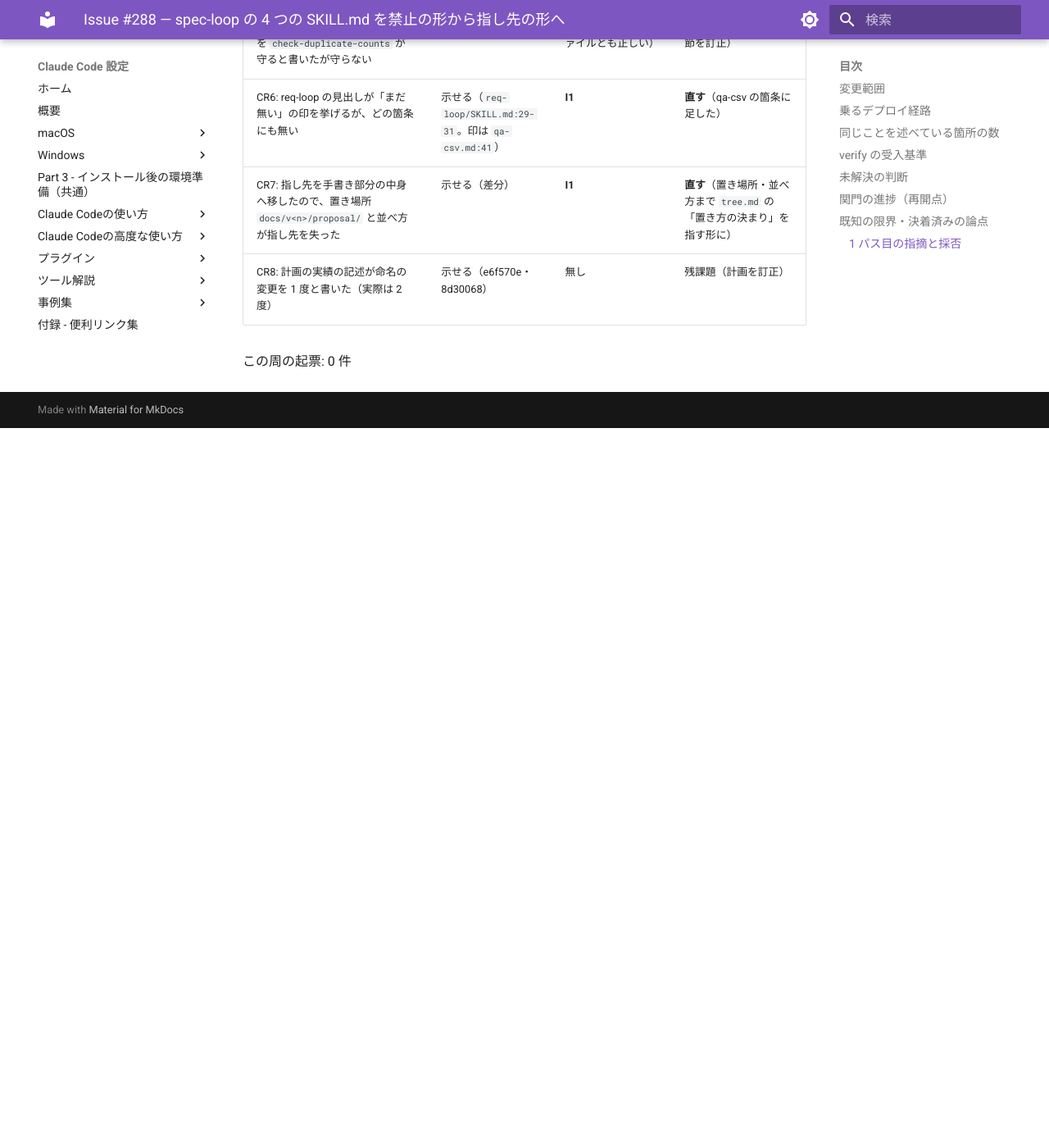
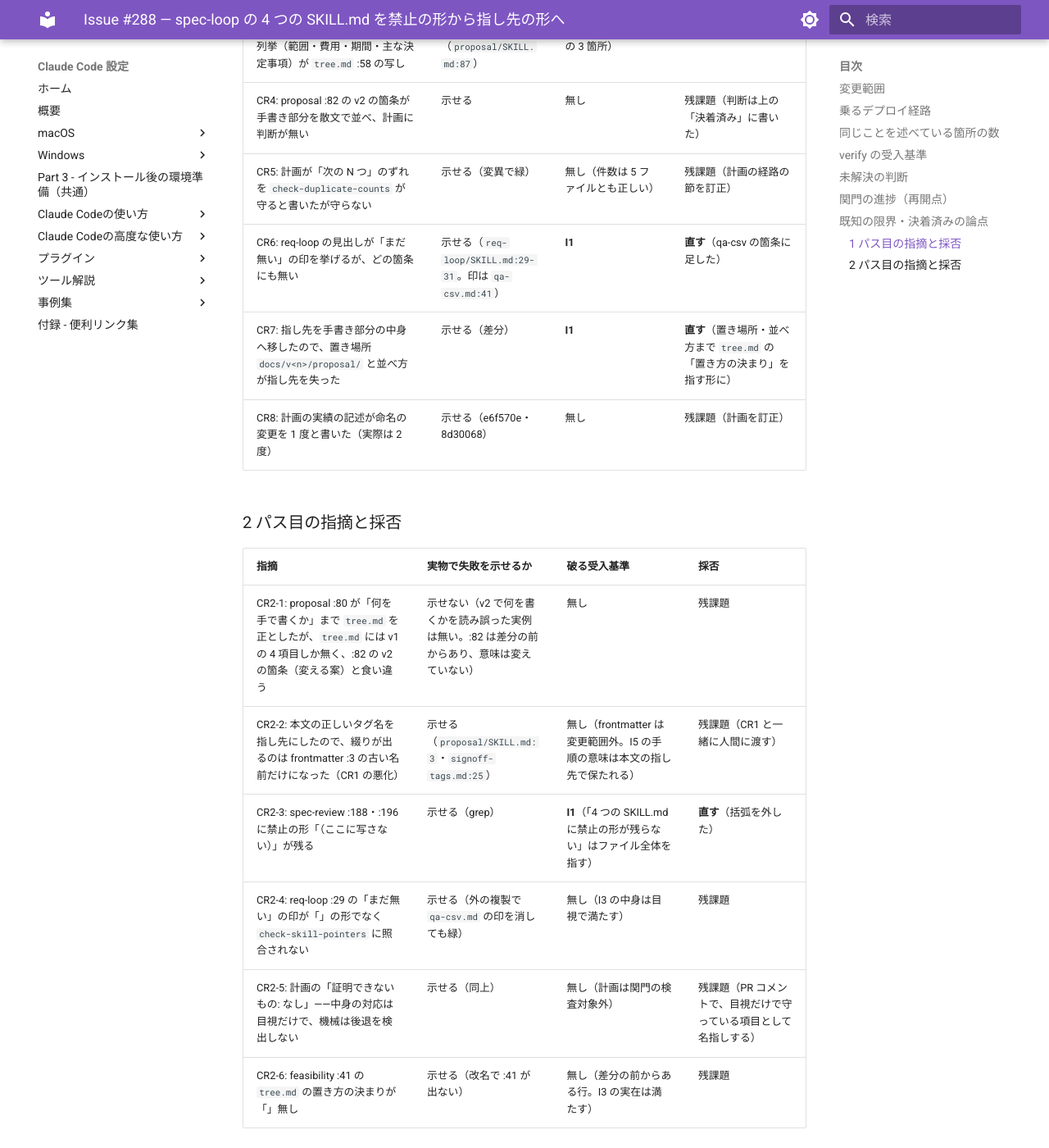
Before and after one commit to hdknr/claude-code-setup, an MkDocs documentation site: the page built from docs/plans/issue-288.md, in a window 1280 px wide and 1400 px high, scrolled down 3961 px. Shown: the whole window at 82% size. Built offline with MkDocs 1.6.1 and Material for MkDocs 9.7.7, drawn with Linux system fonts in a browser that asks for light colours; before the commit the page ends 4483 px from its top, so only the background shows below that; some of the changed text lies outside the part shown.

Commit message:
spec-loop: 2 パス目の指摘（spec-review の禁止の形）を直す (#288)
Co-Authored-By: Claude Opus 5.5 <noreply@anthropic.com>

```diff
--- a/docs/plans/issue-288.md
+++ b/docs/plans/issue-288.md
@@ -82,7 +82,11 @@
   - 1 パス目 /code-review（high）: **指摘 8 件**（直す 2・残課題 6。採否は下の表）
   - 指摘対応: CR6・CR7（CR2 も同じ行で解消）を直した。次は **2 パス目の Verifier と /code-review の両方**（どちらも未着手）。指摘対応はコミット済み（`4dab561`、`check-all.py` 44/44 緑）。
     手順 6 の割り目: 提案した → 「ここで割る」が選ばれた（2026-10-23）
-- 反証・差し戻し: Verifier の反証 0 件。/code-review の指摘で手順 4 に差し戻し 1 回
+  - 2 パス目 Verifier（`dev-loop:dev-loop-verifier`、sonnet）: **反証 0 件**（観察 1 件 = CR2-6 と同じ）
+  - 2 パス目 /code-review（high）: **指摘 6 件**（直す 1・残課題 5。採否は下の表）
+  - 2 パス目の指摘対応: 起点 `b068f73`（指摘対応を始める直前の HEAD）。CR2-3 を直す。
+    狭いパス: 未着手
+- 反証・差し戻し: Verifier の反証 0 件（1・2 パス目とも）。/code-review の指摘で手順 4 に差し戻し 1 回
 - 交絡: CR2 を直したことの確認に変異を 1 本当てた——リポジトリの外の複製（`.git` なし）で、変異の前に
   `check-skill-pointers` が緑（陽性側）、`tree.md` の `## 置き方の決まり` を改名すると `proposal/SKILL.md:80` で赤
 
@@ -105,4 +109,15 @@
 | CR7: 指し先を手書き部分の中身へ移したので、置き場所 `docs/v<n>/proposal/` と並べ方が指し先を失った | 示せる（差分） | **I1** | **直す**（置き場所・並べ方まで `tree.md` の「置き方の決まり」を指す形に） |
 | CR8: 計画の実績の記述が命名の変更を 1 度と書いた（実際は 2 度） | 示せる（e6f570e・8d30068） | 無し | 残課題（計画を訂正） |
 
+### 2 パス目の指摘と採否
+
+| 指摘 | 実物で失敗を示せるか | 破る受入基準 | 採否 |
+| --- | --- | --- | --- |
+| CR2-1: proposal :80 が「何を手で書くか」まで `tree.md` を正としたが、`tree.md` には v1 の 4 項目しか無く、:82 の v2 の箇条（変える案）と食い違う | 示せない（v2 で何を書くかを読み誤った実例は無い。:82 は差分の前からあり、意味は変えていない） | 無し | 残課題 |
+| CR2-2: 本文の正しいタグ名を指し先にしたので、綴りが出るのは frontmatter :3 の古い名前だけになった（CR1 の悪化） | 示せる（`proposal/SKILL.md:3`・`signoff-tags.md:25`） | 無し（frontmatter は変更範囲外。I5 の手順の意味は本文の指し先で保たれる） | 残課題（CR1 と一緒に人間に渡す） |
+| CR2-3: spec-review :188・:196 に禁止の形「（ここに写さない）」が残る | 示せる（grep） | **I1**（「4 つの SKILL.md に禁止の形が残らない」はファイル全体を指す） | **直す**（括弧を外した） |
+| CR2-4: req-loop :29 の「まだ無い」の印が「」の形でなく `check-skill-pointers` に照合されない | 示せる（外の複製で `qa-csv.md` の印を消しても緑） | 無し（I3 の中身は目視で満たす） | 残課題 |
+| CR2-5: 計画の「証明できないもの: なし」——中身の対応は目視だけで、機械は後退を検出しない | 示せる（同上） | 無し（計画は関門の検査対象外） | 残課題（PR コメントで、目視だけで守っている項目として名指しする） |
+| CR2-6: feasibility :41 の `tree.md` の置き方の決まりが「」無し | 示せる（改名で :41 が出ない） | 無し（差分の前からある行。I3 の実在は満たす） | 残課題 |
+
 この周の起票: 0 件
```
Also changed, not shown: plugins/spec-loop/skills/spec-review/SKILL.md (+2 -2 lines).
